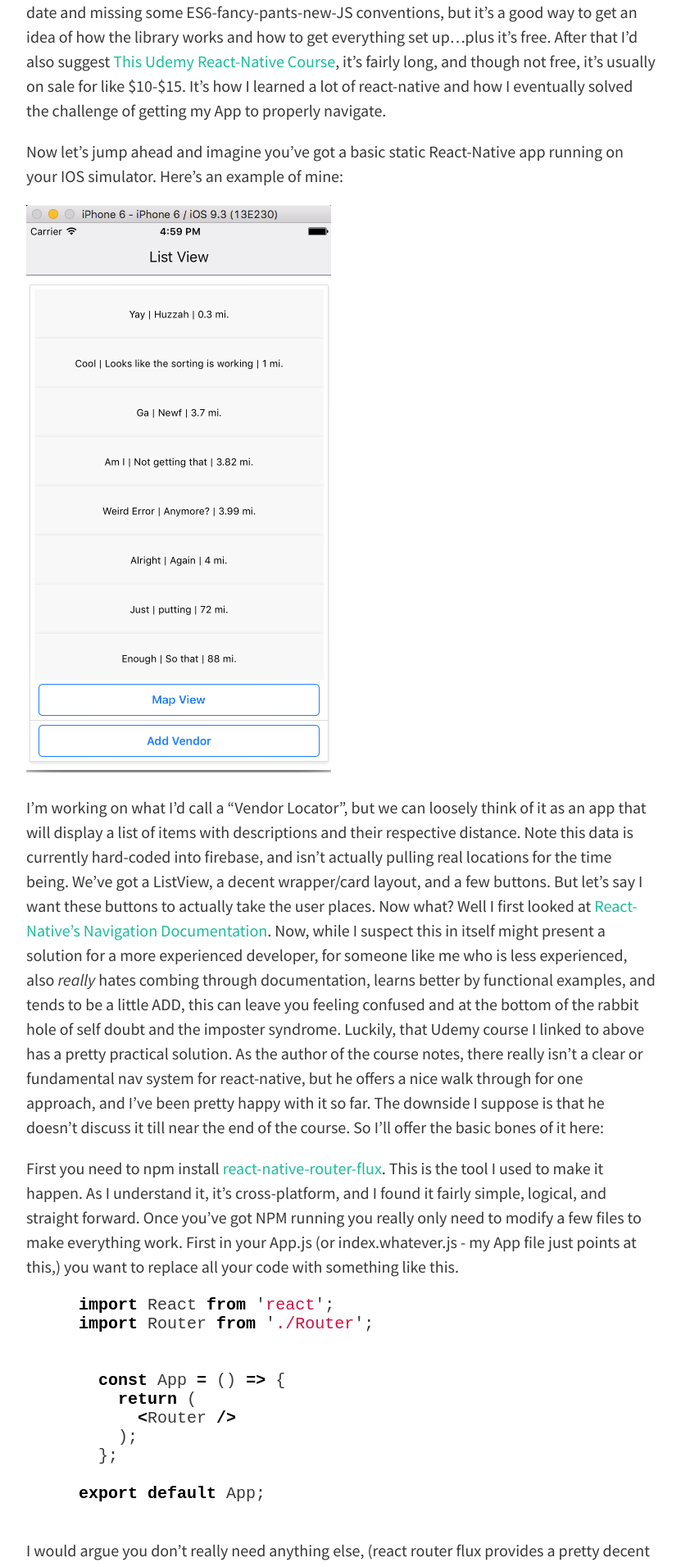
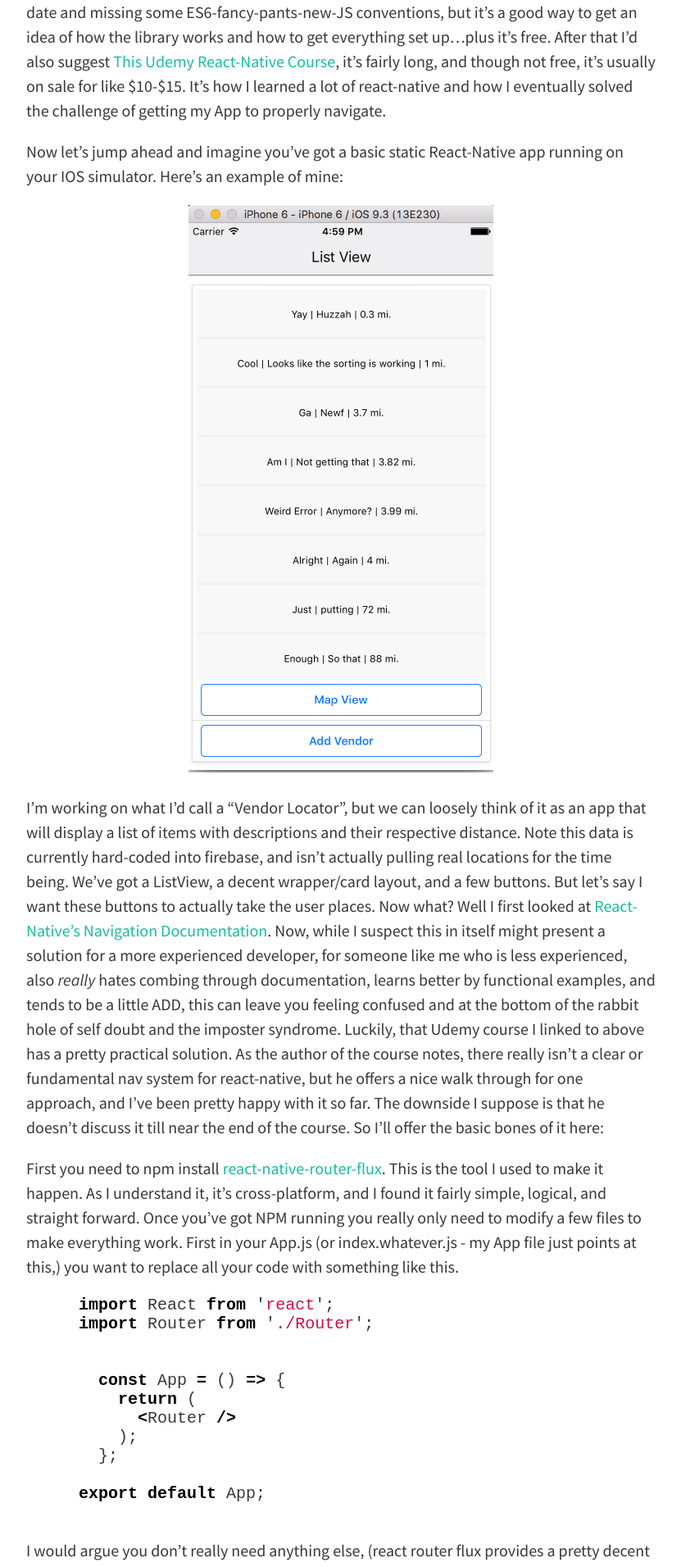
Before and after one commit to fakeAssBrian/americool.github.io, a Jekyll site: the page built from _posts/2017-01-06-React-Native-Navigation.md, in a window 1280 px wide. Shown: the part 1045-2956 px from the top of the page at 82% size, without its empty margins (224-1055 px from the left). Built offline with Jekyll 4.4.1, drawn with Linux system fonts in a browser that asks for light colours; nearby versions of some CDN libraries.

Commit message:
centered some stuff

```diff
--- a/_posts/2017-01-06-React-Native-Navigation.md
+++ b/_posts/2017-01-06-React-Native-Navigation.md
@@ -15,7 +15,8 @@ categories: react, react-native, Navigation
 
   Now let's jump ahead and imagine you've got a basic static React-Native app running on your IOS simulator. Here's an example of mine:
 
-  ![vndr_screenshot](/img/navigation_vndr_screenshot.png){:class="img-responsive"}
+  {: .center }
+  ![vndr_screenshot](/img/navigation_vndr_screenshot.png)
 
   I'm working on what I'd call a "Vendor Locator", but we can loosely think of it as an app that will display a list of items with descriptions and their respective distance. Note this data is currently hard-coded into firebase, and isn't actually pulling real locations for the time being. We've got a ListView, a decent wrapper/card layout, and a few buttons. But let's say I want these buttons to actually take the user places. Now what? Well I first looked at [React-Native's Navigation Documentation]. Now, while I suspect this in itself might present a solution for a more experienced developer, for someone like me who is less experienced, also *really* hates combing through documentation, learns better by functional examples, and tends to be a little ADD, this can leave you feeling confused and at the bottom of the rabbit hole of self doubt and the imposter syndrome. Luckily, that Udemy course I linked to above has a pretty practical solution. As the author of the course notes, there really isn't a clear or fundamental nav system for react-native, but he offers a nice walk through for one approach, and I've been pretty happy with it so far. The downside I suppose is that he doesn't discuss it till near the end of the course. So I'll offer the basic bones of it here:
 
@@ -86,6 +87,7 @@ categories: react, react-native, Navigation
 
   And **VOILA NAVIGATION**
 
+  {: .center }
   ![nav_gif](/img/nav_recording.gif)
 
   It really is *that* simple.
--- a/_sass/layouts/_posts.scss
+++ b/_sass/layouts/_posts.scss
@@ -47,3 +47,6 @@ header {
     @extend %padding-regular;
   }
 }
+  .center {
+  text-align: center;
+  }
```
